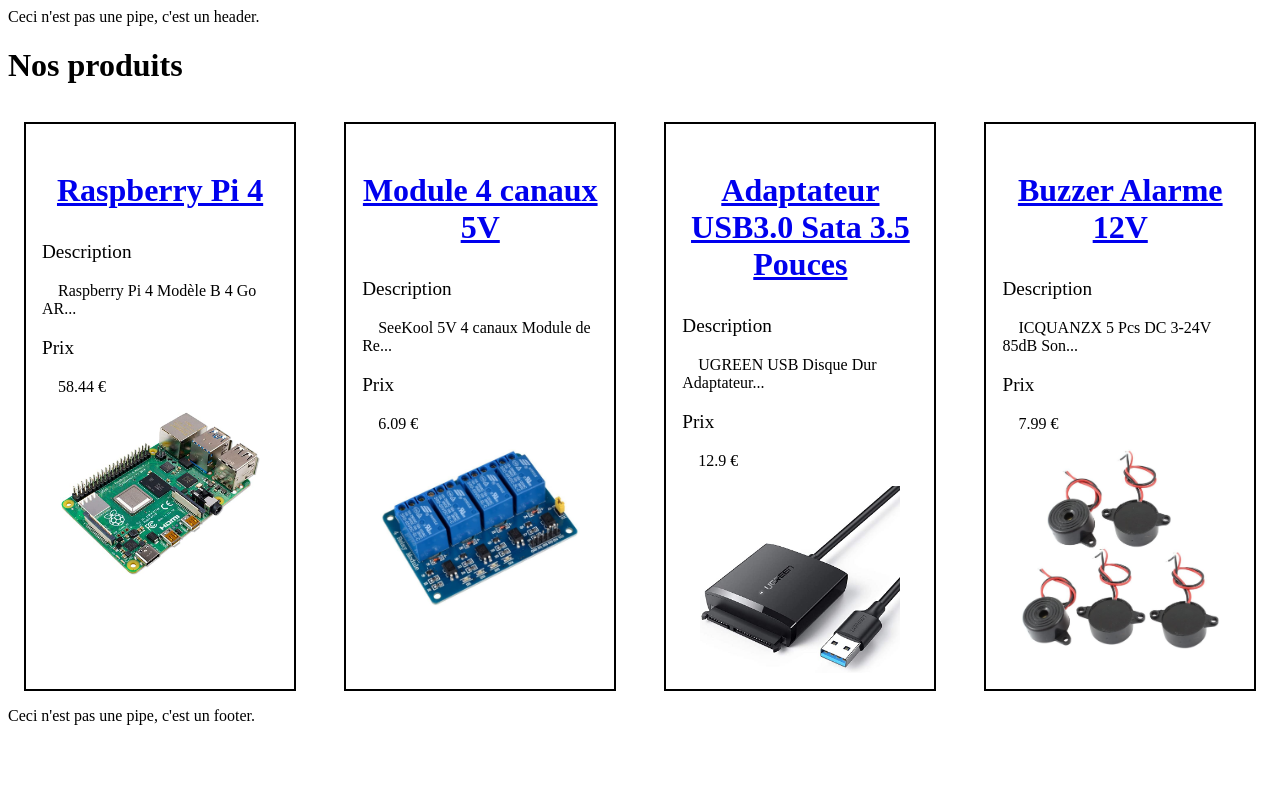
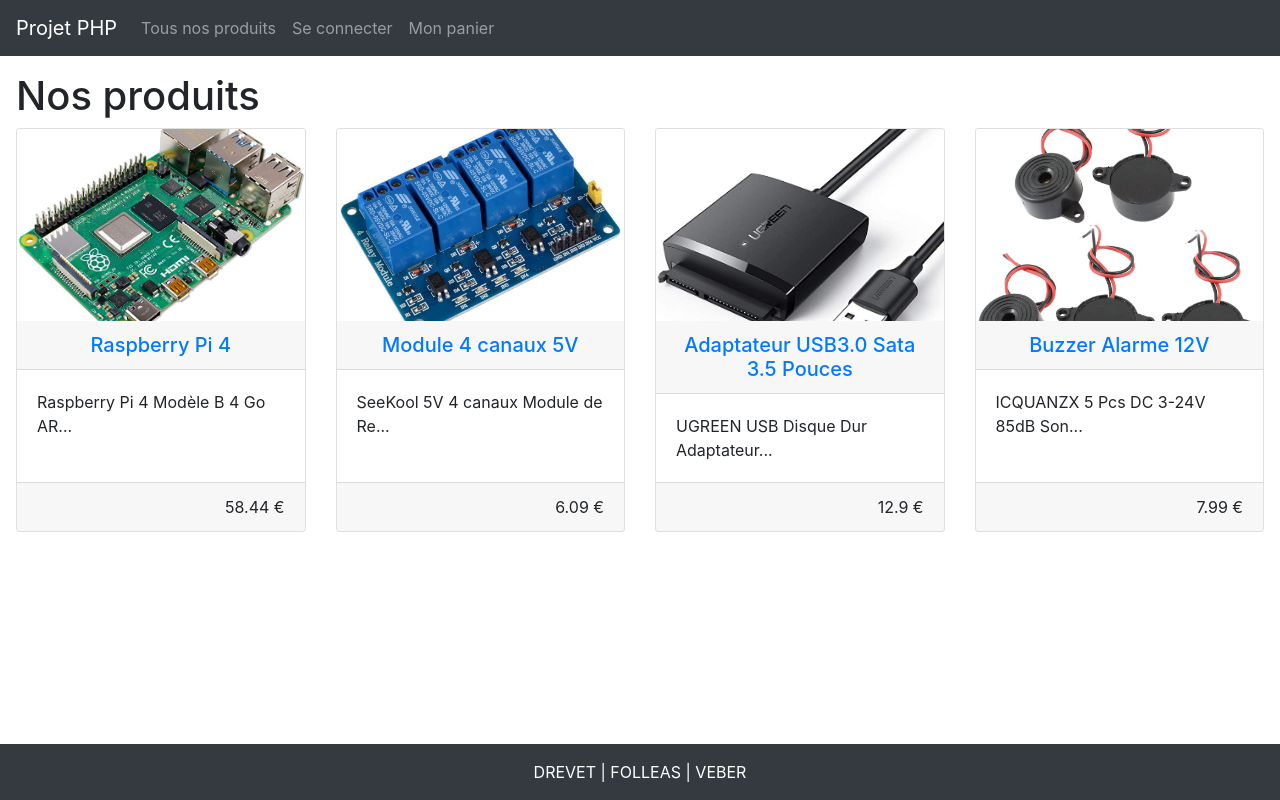
Before and after one commit to AmazingBrice/4irc-php-ecommerce, a PHP site: page /index.php in a window 1280 px wide. Run offline with PHP 8.4, Linux system fonts and the light colour scheme; data comes from the database, SQL or seed files in the repository.

Commit message:
ADD header, footer and visual improvements

```diff
--- a/public/css/style.css
+++ b/public/css/style.css
@@ -1,25 +1,23 @@
-.productsContainer {
-    display: grid;
-    grid-column-gap: 1em;
-    grid-template-columns: auto auto auto auto;
+/* Override pour que les images des cards aient toutes la même taille. */
+.card-img-top {
+    width: 100%;
+    height: 15vw;
+    object-fit: cover;
 }
-.product {
-    border: 2px solid black;
-    padding: 1em;
-    margin: 1em;
-}
-.productName {
-    font-weight: bold;
-    font-size: xx-large;
-    text-align: center;
-}
-.productSectionHeader {
-    font-size: larger;
-}
+
+/* Pour pas avoir l'image du produit trop grande quand on est sur les détails du produit. */
 .productPicture {
     max-height: 200px;
     max-width: 200px;
-    display: block;
-    margin-left: auto;
-    margin-right: auto;
 }
+
+/* Pour avoir ce foutu footer en bas de la page. */
+main {
+    position: relative;
+    min-height: 100vh;
+}
+footer {
+    position: absolute;
+    bottom: 0;
+    width: 100%;
+}
--- a/views/includes/_footer.tpl
+++ b/views/includes/_footer.tpl
@@ -1,3 +1,3 @@
-<div>
-       Ceci n'est pas une pipe, c'est un footer.
-</div>
+<footer class="bg-dark text-white text-center p-3">
+    DREVET | FOLLEAS | VEBER
+</footer>
```
Also changed, not shown: CarnetDeBord.md (+5 -0 lines), views/accueil.tpl (+12 -10 lines), views/base.tpl (+14 -4 lines), views/includes/_header.tpl (+27 -3 lines), views/productDetails.tpl (+7 -7 lines).
